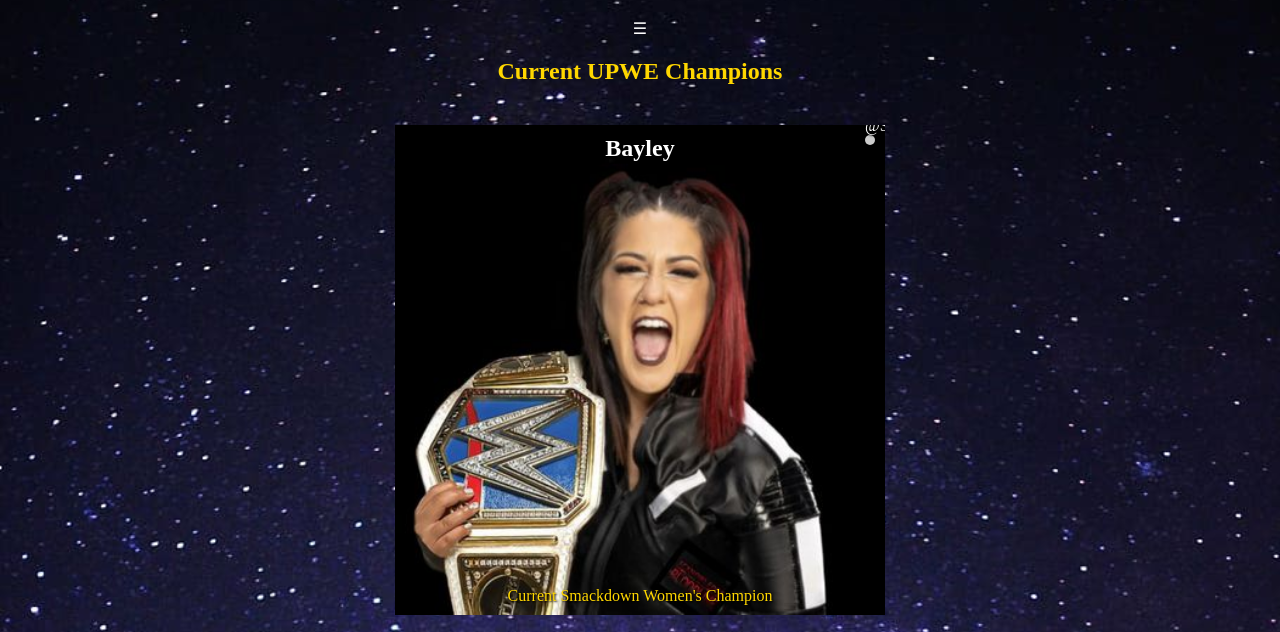
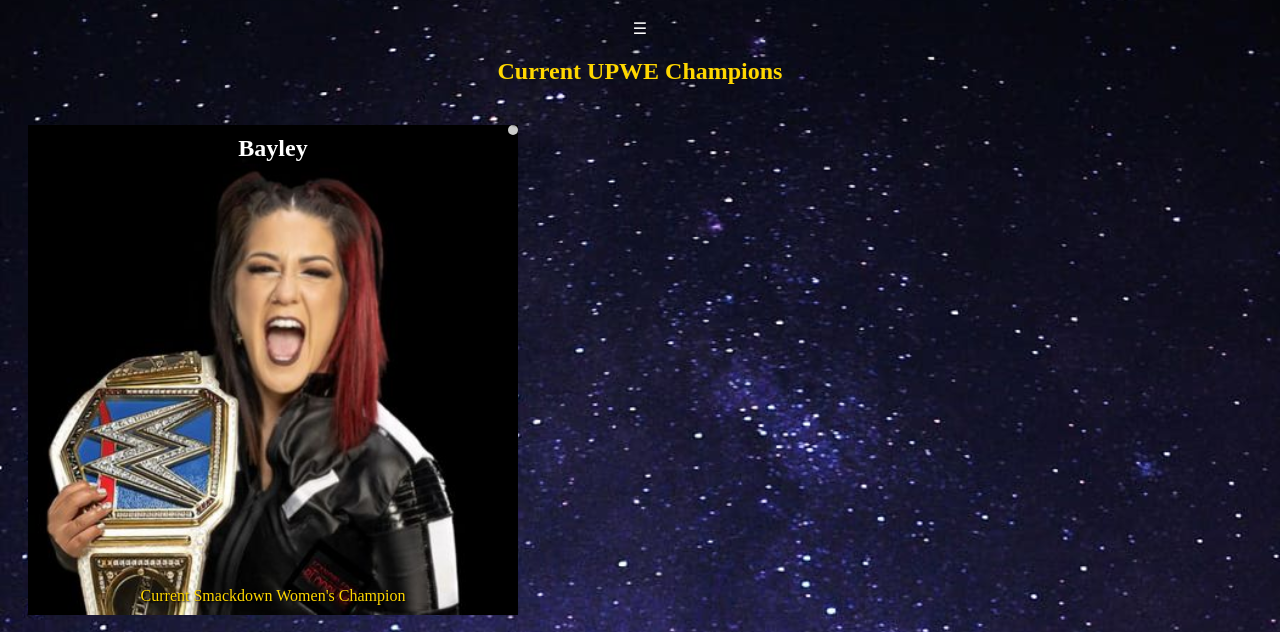
Before and after one commit to HaggyTheGeemer/UPWE-Roster, a plain HTML site: page index.html in a window 1280 px wide. Shown: the part 123-755 px from the top of the page. Drawn offline with Linux system fonts and the light colour scheme.

Commit message:
Update webpage.css

```diff
--- a/webpage.css
+++ b/webpage.css
@@ -23,7 +23,7 @@ body {
 /* Styles for the image box */
 .image-box {
     background-color: black;
-    display: inline-block;
+    display: flex;
     width: 490px;
     height: 490px;
     text-align: center;
@@ -96,11 +96,12 @@ body {
     background-color: rgba(255, 255, 255, 0.8); /* Background color with some transparency */
     padding: 5px;
     position: absolute;
-    top: 10px; /* Adjust as needed */
-    right: 10px; /* Adjust as needed */
+    top: 0; /* Adjust as needed */
+    right: 0; /* Adjust as needed */
     border-radius: 5px;
 }
 
 .instagram-handle-box p {
     margin: 0;
     color: #000; /* Adjust the text color */
+}
```
